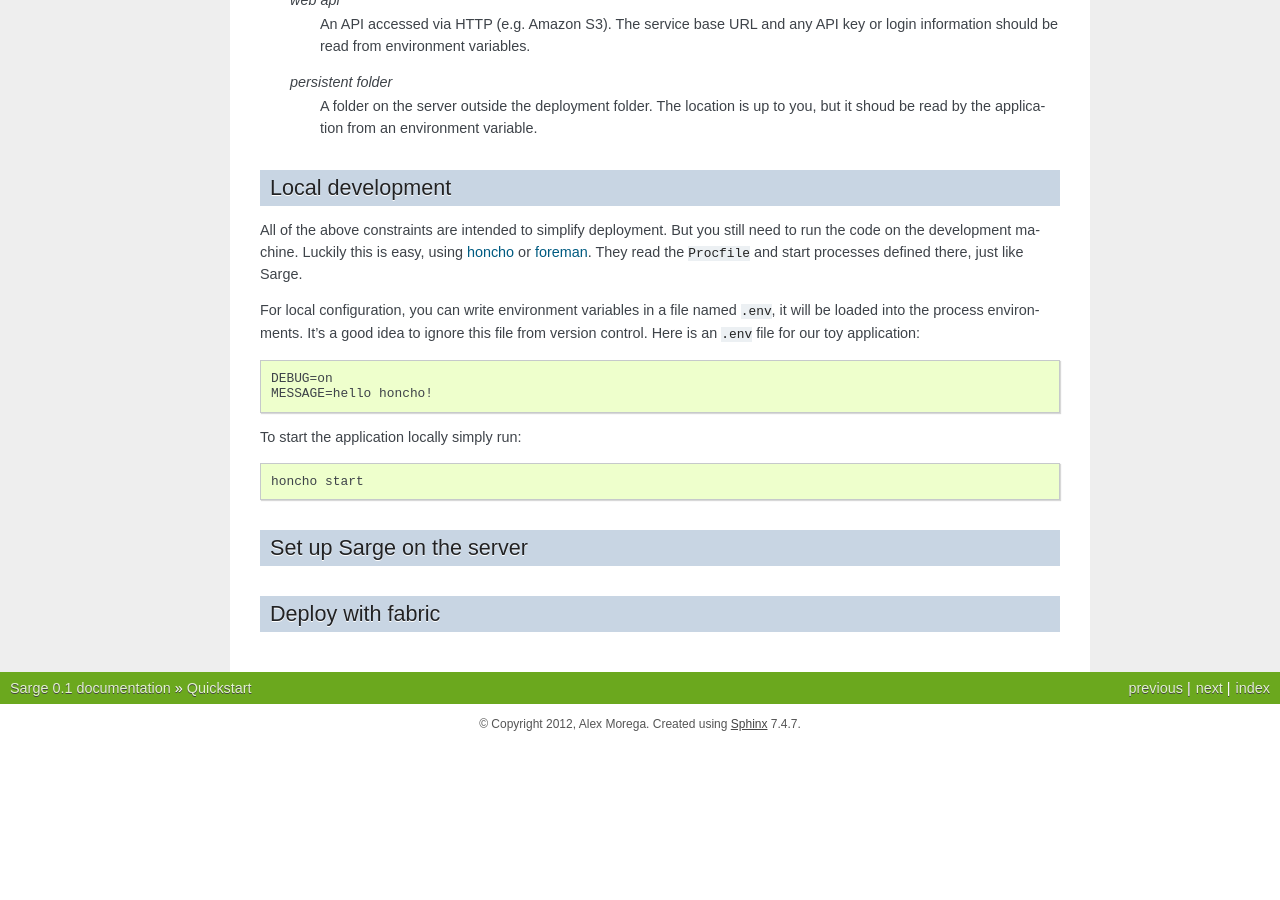
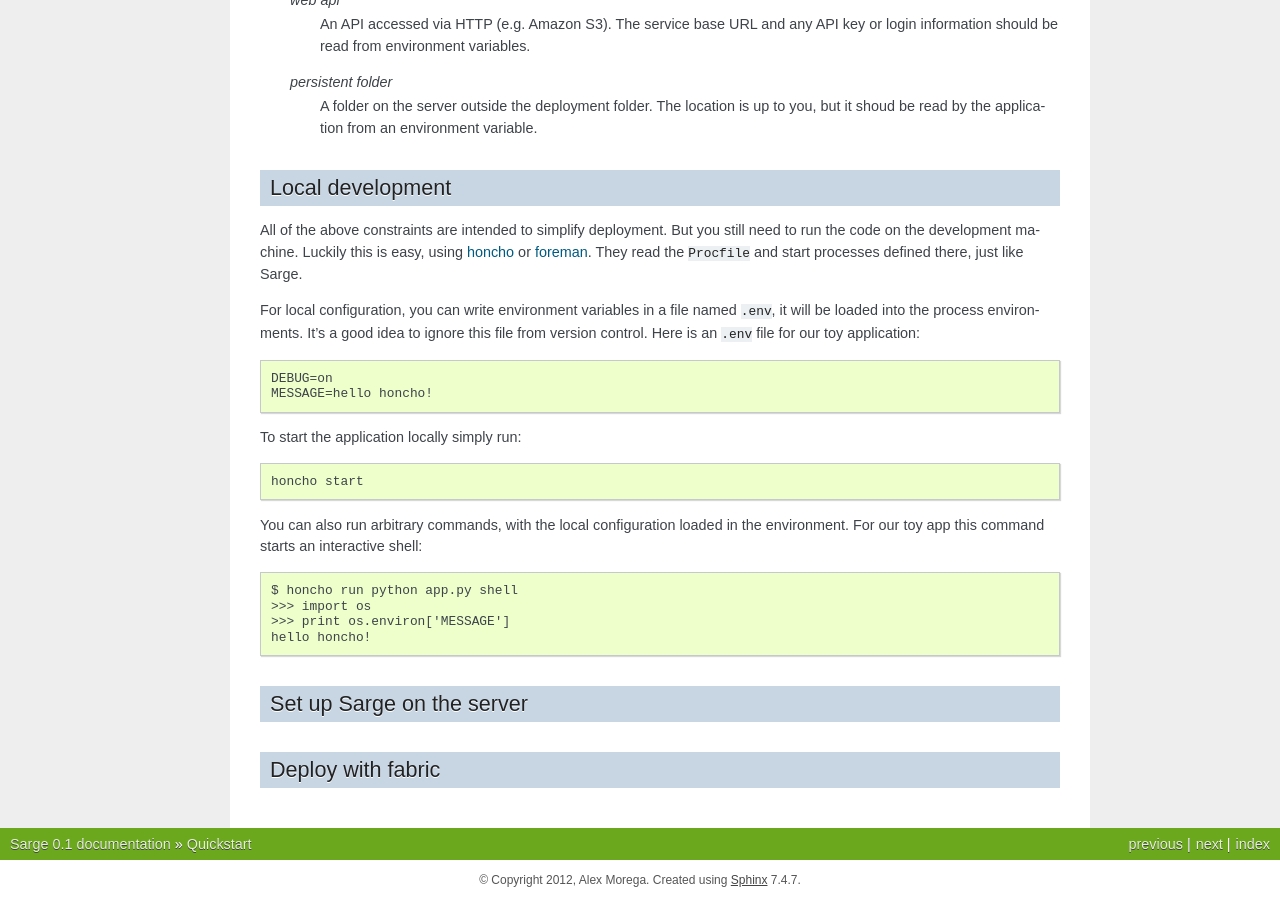
Before and after one commit to mgax/airship, a Sphinx documentation site: the page built from docs/quickstart.rst, in a window 1280 px wide and 900 px high, scrolled down 1077 px. Built offline with Sphinx 7.4.7, drawn with Linux system fonts in a browser that asks for light colours; before the commit the page ends 1821 px from its top, so only the background shows below that.

Commit message:
run arbitrary commands with honcho

```diff
--- a/docs/quickstart.rst
+++ b/docs/quickstart.rst
@@ -112,6 +112,15 @@ To start the application locally simply run::
 
     honcho start
 
+You can also run arbitrary commands, with the local configuration loaded
+in the environment. For our toy app this command starts an interactive
+shell::
+
+    $ honcho run python app.py shell
+    >>> import os
+    >>> print os.environ['MESSAGE']
+    hello honcho!
+
 
 Set up Sarge on the server
 --------------------------
```
